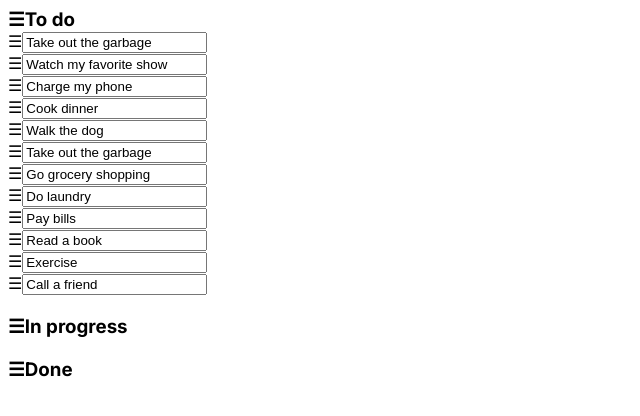
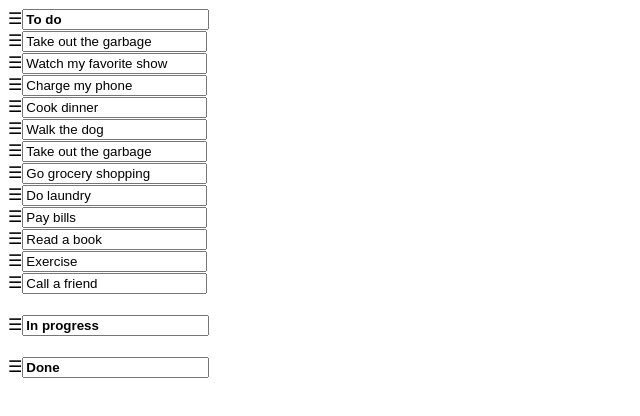
Before and after one commit to joaomarceloods/cardapiooo, a Next.js app: page / in a window 1280 px wide. Shown: the top 416 px of the page, without its empty margins (0-640 px from the left). Built offline with nearby package versions, Linux system fonts and the light colour scheme.

Commit message:
Enable renaming columns

```diff
--- a/src/components/board.tsx
+++ b/src/components/board.tsx
@@ -96,13 +96,32 @@ const Board = () => {
     }
   }
 
+  const onChangeColumn = (
+    event: React.ChangeEvent<HTMLInputElement>,
+    columnId: string
+  ) => {
+    setState((state) => {
+      const column = state.columns[columnId as keyof typeof state.columns]
+
+      return {
+        ...state,
+        columns: {
+          ...state.columns,
+          [column.id]: {
+            ...column,
+            title: event.target.value,
+          },
+        },
+      }
+    })
+  }
+
   const onChangeTask = (
     event: React.ChangeEvent<HTMLInputElement>,
-    taskId: string,
+    taskId: string
   ) => {
     setState((state) => {
       const task = state.tasks[taskId as keyof typeof state.tasks]
-      task.content = event.target.value
 
       return {
         ...state,
@@ -110,6 +129,7 @@ const Board = () => {
           ...state.tasks,
           [task.id]: {
             ...task,
+            content: event.target.value,
           },
         },
       }
@@ -126,7 +146,7 @@ const Board = () => {
                 const column =
                   state.columns[columnId as keyof typeof state.columns]
                 const tasks = column.taskIds.map(
-                  (taskId) => state.tasks[taskId as keyof typeof state.tasks],
+                  (taskId) => state.tasks[taskId as keyof typeof state.tasks]
                 )
 
                 return (
@@ -137,14 +157,15 @@ const Board = () => {
                   >
                     {(provided) => (
                       <div {...provided.draggableProps} ref={provided.innerRef}>
-                        <h3
-                          style={{
-                            margin: 0,
-                          }}
-                        >
+                        <span>
                           <span {...provided.dragHandleProps}>☰</span>
-                          {column.title}
-                        </h3>
+                          <input
+                            type="text"
+                            value={column.title}
+                            onChange={(e) => onChangeColumn(e, column.id)}
+                            style={{ fontWeight: 'bold' }}
+                          />
+                        </span>
 
                         <Droppable droppableId={column.id} type="TASK">
                           {(provided, snapshot) => {
```
